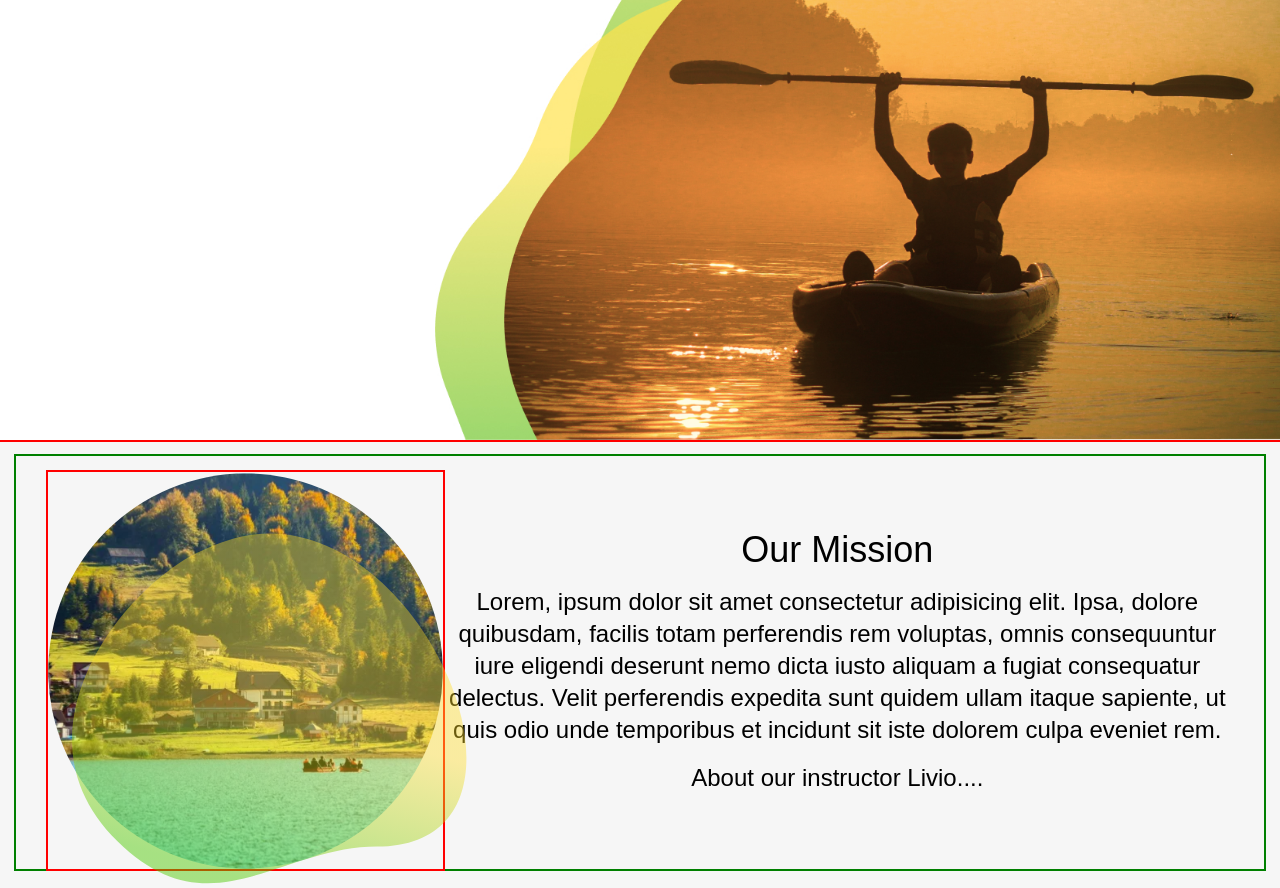
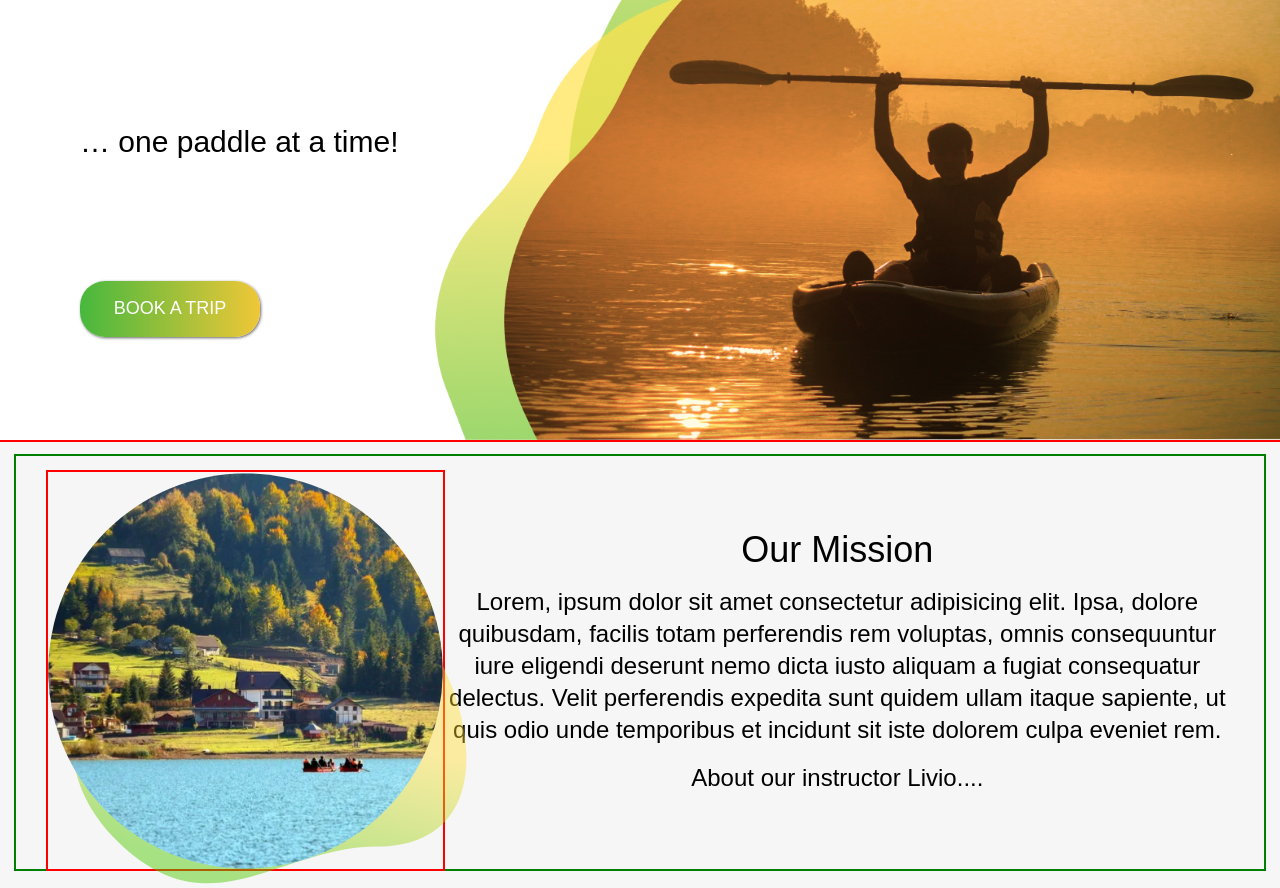
Before and after one commit to ThusharaGit/Kayak_final, a React (Vite) app: page / in a window 1280 px wide. Shown: the part 340-1228 px from the top of the page. Built offline with nearby package versions, Linux system fonts and the light colour scheme; no server answers; a web font is replaced by a local one.

Commit message:
Landing_page
Co-authored-by: MaagMichael <MaagMichael@users.noreply.github.com>

```diff
--- a/src/components/About.jsx
+++ b/src/components/About.jsx
@@ -8,7 +8,7 @@ function About() {
     <div>
       <ScrollButton />
 
-      <h1>About</h1>
+      <h1>About us</h1>
       <div className="flex justify-between items-center p-8">
         <GradientCircle size="small" text1="6" text2="years" />
         <GradientCircle size="big" text1="23" text2="trips" />
--- a/src/components/HeroImg.jsx
+++ b/src/components/HeroImg.jsx
@@ -5,6 +5,7 @@ import hero_image_m from "../images/hero-image-rounded.svg";
 import hero_border from "../images/hero-border.svg";
 import hero_image_l from "../images/hero-image.svg";
 import hero_image from "../images/hero-image-border.jpg";
+import empowering_youth from "../images/empowering_youth.svg";
 
 import GradientText from "./general/GradientText";
 import GradientButton from "./general/GradientButton";
@@ -12,6 +13,8 @@ import GradientButton from "./general/GradientButton";
 function HeroImg() {
   return (
     <>
+      {/* <h1 className="z-10 text-5xl absolute text-center">EMPOWERING YOUTH</h1> */}
+
       {/* mobile view */}
       <div className="sm:hidden relative w-full h-[700px] flex flex-col items-center justify-center">
         <img
@@ -21,8 +24,12 @@ function HeroImg() {
         />
 
         <div className="absolute flex flex-col items-center w-4/5 space-y-6  z-10">
-          <GradientText text="Empowering" />
-          <GradientText text="Youth" />
+          {/* <GradientText text="Empowering" />
+          <GradientText text="Youth" /> */}
+
+           <img src={empowering_youth} alt="" className="  " />
+
+
 
           <p className=" text-xl">… one paddle at a time!</p>
 
@@ -35,9 +42,17 @@ function HeroImg() {
       </div>
 
       {/* tablet/pc view */}
-      <div className="bg-main-text-light hidden sm:block relative  h-[700px] ring-2 ring-red">
+      <div className=" bg-main-text-light hidden sm:block relative  h-[700px] ring-2 ring-red">
         {/* <img src={hero_border} alt="" className="absolute  bottom-0 right-0 h-full" />
         <img src={hero_image_l} alt="" className="absolute  bottom-0 right-0 h-full z-10" /> */}
+        <div className="h-screen">
+         <img src={empowering_youth} alt="" className=" size-4/12 px-10" />
+         <p className=" text-3xl z-30 absolute top-96 left-20 ">… one paddle at a time!</p>
+         <div className="pt-4 px-20 absolute top-3/4">
+            <GradientButton text="Book a trip" route="/tours" />
+          </div>
+
+         </div>
         <img
           src={hero_image}
           alt=""
--- a/src/components/Home.jsx
+++ b/src/components/Home.jsx
@@ -24,8 +24,8 @@ function Home() {
 
                     <div className="relative w-2/3 sm:w-1/3 ring-red ring-2 ">
 
-                        <img src={missionpic} alt="mission_pic" className="inset-0 object-cover w-full h-full z-10"/>
-                        <img src={missionbg} alt="mission_bg" className="absolute -bottom-4 left-6 w-full "/>
+                        <img src={missionpic} alt="mission_pic" className="relative inset-0 object-cover w-full h-full z-10"/>
+                        <img src={missionbg} alt="mission_bg" className="absolute -bottom-4 left-6 w-full z-0 "/>
                     </div>
 
                     <div className="sm:w-2/3">
--- a/src/components/general/GradientText.jsx
+++ b/src/components/general/GradientText.jsx
@@ -3,8 +3,8 @@ import React from "react";
 
 const GradientButton = ({ text = "my text here" }) => {
   return (
-    <h1 className="text-4xl font-bold uppercase">
-      <span className="bg-gradient-to-b from-[#029419] to-[#E5C103] ">
+    <h1 className="text-4xl font-bold uppercase ">
+      <span className="bg-gradient-to-b from-green to-red  text-transparent bg-clip-text">
       {/* <span className="bg-gradient-to-b from-[#029419] to-[#E5C103] inline-block text-transparent bg-clip-text"> */}
         {text}
       </span>
```
Also changed, not shown: src/images/empowering_youth.svg (added).
